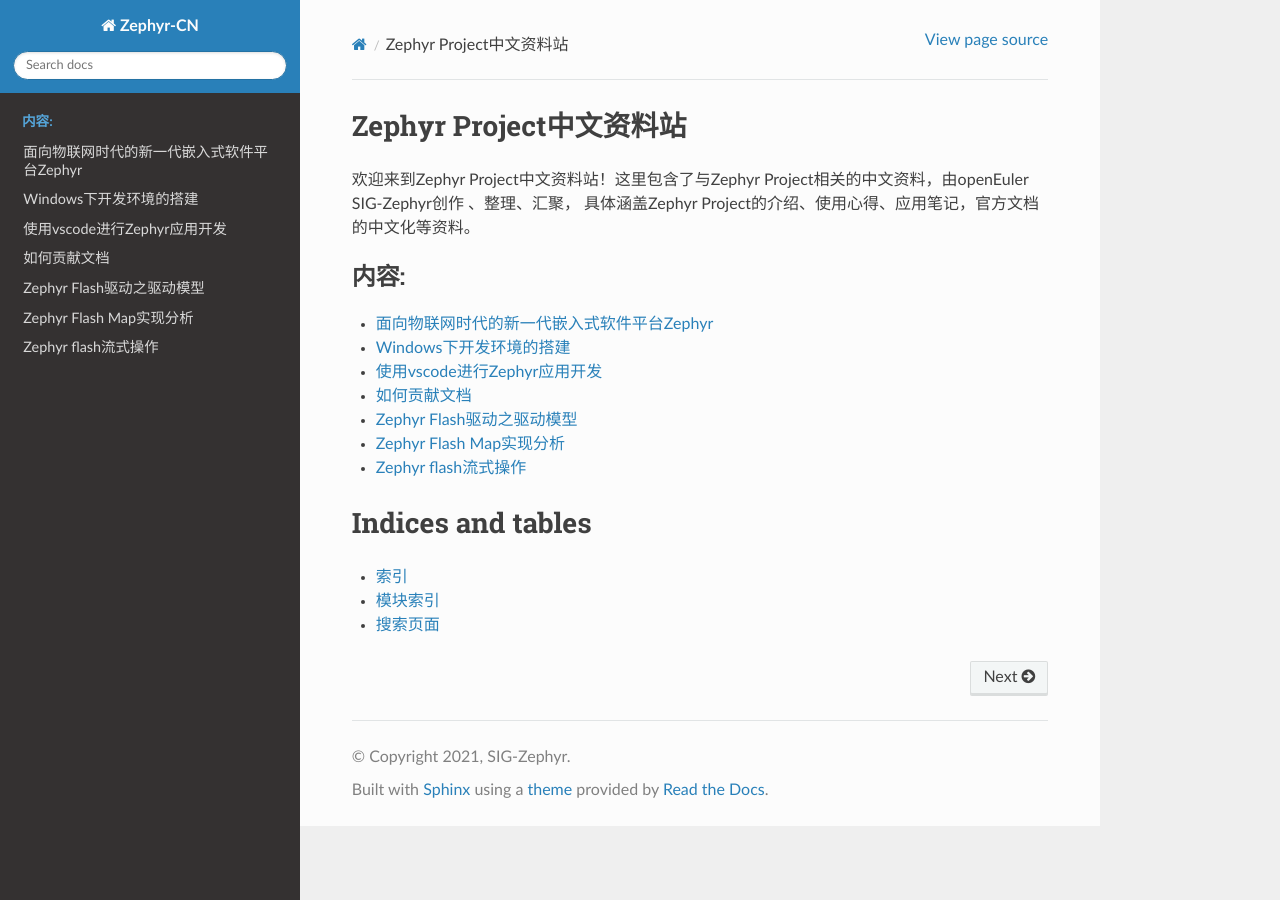
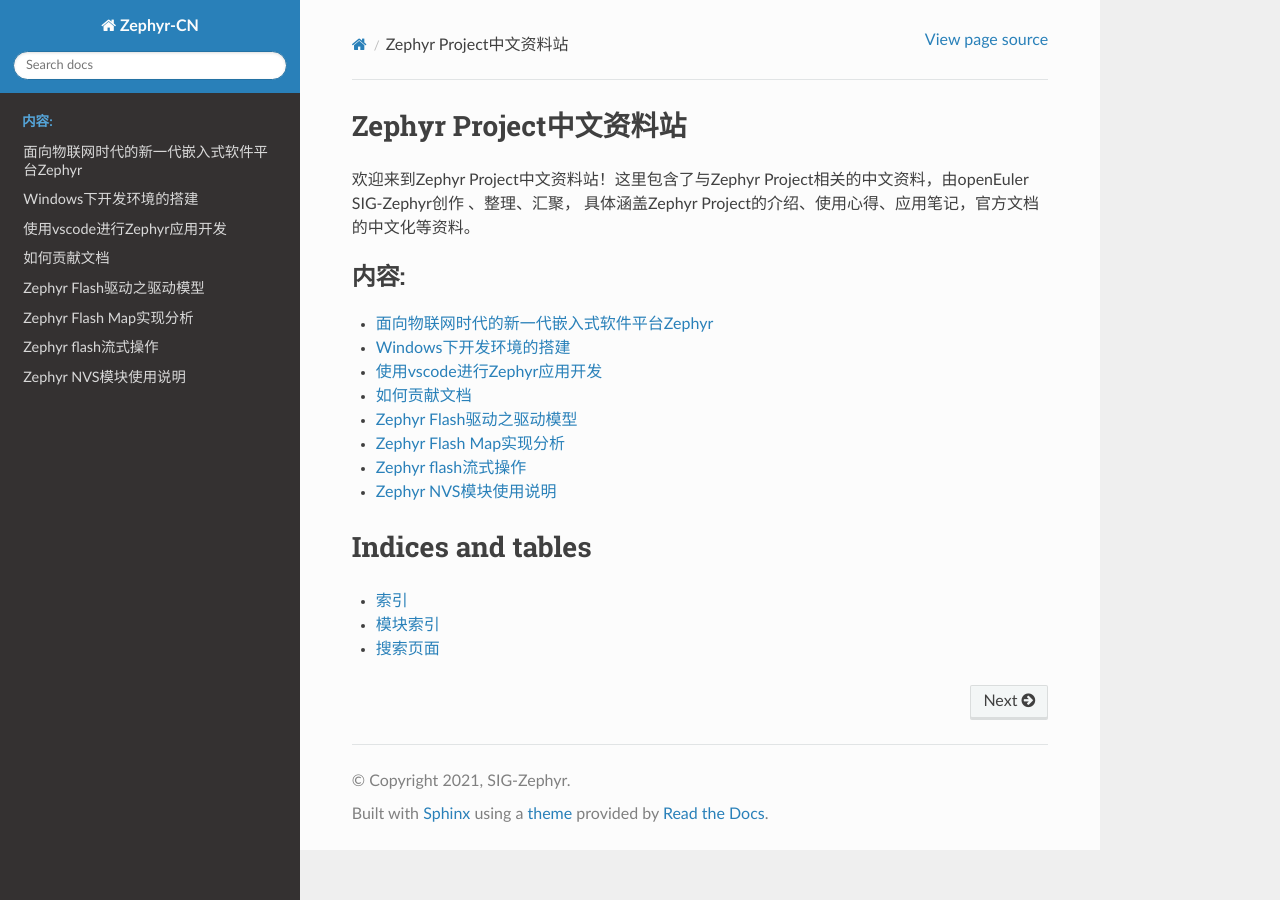
Before and after one commit to openeuler-mirror/zephyr-cn, a Sphinx documentation site: the page built from doc/source/index.rst, in a window 1280 px wide. Built offline with Sphinx 7.4.7 and the Read the Docs theme 2.0.0, drawn with Linux system fonts in a browser that asks for light colours; part of the change alters nothing that is shown.

Commit message:
doc: use nvs
explains how to use the nvs subsystem.

Signed-off-by: Frank Li <lgl88911@163.com>

```diff
--- /dev/null
+++ b/doc/source/develop/subsys/storage/nvs.rst
@@ -0,0 +1,205 @@
+.. _develop_subsys_storage_nvs:
+
+Zephyr NVS模块使用说明
+#########################
+
+NVS是非易失性存储的简写, 而Zephyr中的NVS单只是对Flash功能进行包装，并提供一个“识别号-数据”对的访问接口，用于存储系统中经常改变的数据。例如播放器的音量，当前的环境噪声，设备重启的次数。我们知道在Flash上写入数据是需要先擦除，而Flash的擦除次数是有限制的，引入NVS的目的是通过Flash的空间换取Flash不被频繁的擦除，并均衡使用Flash的磨损。
+
+Zephyr的NVS基本构成如下：
+
+NVS以扇区(sector)为单位管理Flash，一个扇区包含一个或以上的Flash页，扇区必须按照Flash的页大小对齐。NVS至少要2个扇区，NVS永远维持一个空扇区做记录回收用，NVS写入记录的数据小于一个扇区。
+
+NVS数据以记录为单位，一条记录就是一个id-data对。在NVS中以唯一id来标识记录。id的长度为16bit，最大0xFFFF被作为特殊用途，也就是说NVS可以存储的数据条目不能超过65535条。
+
+NVS写入记录时不会擦除原来的记录，而是先检查NVS上已有记录，如果有相同的id-data对就不进行写入，如果没有则进行写入。所以NVS内可能会存在多条id相同的记录。
+
+NVS读出记录时，会读出指定id最近的一条写入记录。
+
+接口
+====
+
+基于\ ``include/fs/nvs.h``\进行注释分析
+
+.. code:: c
+
+    /**
+    * @brief nvs_init
+    *
+    * 在Flash上初始化NVS文件系统.
+    *
+    * @param fs 指向nvs
+    * @param dev_name Flash设备名
+    * @retval 0 表示成功
+    * @retval 负数为失败返回的errno
+    */
+    int nvs_init(struct nvs_fs *fs, const char *dev_name);
+
+    /**
+    * @brief nvs_clear
+    *
+    * 清除NVS文件系统
+    * @param fs 指向nvs
+    * @retval 0 表示成功
+    * @retval 负数为失败返回的errno
+    */
+    int nvs_clear(struct nvs_fs *fs);
+
+    /**
+    * @brief nvs_write
+    *
+    * 向nvs写入一条记录.
+    *
+    * @param fs 指向nvs
+    * @param id 记录的ID
+    * @param data 要被写入记录的数据
+    * @param len 被写入的长度
+    * @return 返回实际的写入数据长度，应该和len相等，当返回0时表示找到相同的id-data，无需再次写入。负数为失败返回的errno。
+    */
+    ssize_t nvs_write(struct nvs_fs *fs, uint16_t id, const void *data, size_t len);
+
+    /**
+    * @brief nvs_delete
+    *
+    * 从nvs中删除一条记录
+    *
+    * @param fs 指向nvs
+    * @param id 删除记录的ID
+    * @retval 0 表示成功
+    * @retval 负数为失败返回的errno
+    */
+    int nvs_delete(struct nvs_fs *fs, uint16_t id);
+
+    /**
+    * @brief nvs_read
+    *
+    * 从nvs中读出一条记录.
+    *
+    * @param fs 指向nvs
+    * @param id 要读出记录的ID
+    * @param data 被读出的数据
+    * @param len 读出数据的长度
+    *
+    * @return 返回实际的读出数据长度，应该和len想等。当返回值大于len时表示该条记录还有数据没有读完。负数为失败返回的errno。
+    */
+    ssize_t nvs_read(struct nvs_fs *fs, uint16_t id, void *data, size_t len);
+
+    /**
+    * @brief nvs_read_hist
+    *
+    * 读NVS内的历史记录
+    *
+    * @param fs 指向nvs
+    * @param id 要读出记录的ID
+    * @param data 被读出的数据
+    * @param len 读出数据的长度
+    * @param cnt 历史计数器，0表示最近的一个
+    *
+    * @return 返回实际的读出数据长度，应该和len想等。当返回值大于len时表示该条记录还有数据没有读完。负数为失败返回的errno。
+    */
+    ssize_t nvs_read_hist(struct nvs_fs *fs, uint16_t id, void *data, size_t len, uint16_t cnt);
+
+    /**
+    * @brief nvs_calc_free_space
+    *
+    * 计算NVS剩余可用空间.
+    *
+    * @param fs 指向nvs
+    *
+    * @return 返回NVS上可用空间的大小.如果返回负数则为错误的errno
+    */
+    ssize_t nvs_calc_free_space(struct nvs_fs *fs);
+
+
+使用
+====
+
+默认情况下NVS是被禁用的，通过下面配置项可以启用NVS
+
+.. code:: kconfig
+
+    # 启用NVS
+    CONFIG_NVS=y
+
+    # NVS依赖Flash，需要启用Flash驱动
+    CONFIG_FLASH=y
+    CONFIG_FLASH_PAGE_LAYOUT=y
+
+    # 当使用的flash地址空间被MPU保护时，需要配置允许对应地址空间被写入
+    CONFIG_MPU_ALLOW_FLASH_WRITE=y
+
+
+以下示例代码展示了如何使用nvs记录系统启动的次数和检查系统是否正常关机。
+
+.. code:: c
+
+    #define REBOOT_COUNT_ID 0
+    #define POWER_NORMAL_ID 1
+    #define FLASH_LABLE "FLASH_ESP32C3"
+    struct nvs_fs fs;
+    struct flash_pages_info info;
+    uint16_t reboot_cnt = 0;
+    bool power_normal = false;
+
+    const struct device *flash_dev = device_get_binding(FLASH_LABLE);
+
+    flash_get_page_info_by_offs(flash_dev, fs.offset, &info);
+
+    // nvs放到flash的0x250000处，每个扇区使用一个flash页面，nvs总计3个扇区
+    fs.offset = 0x250000
+    fs.sector_size = info.size;
+    fs.sector_count = 3U;
+
+    // 初始化nvs
+    rc = nvs_init(&fs, FLASH_LABLE);
+    if (rc) {
+        printk("Flash Init failed\n");
+        return;
+    }
+
+    // 读出上一次reboot count，如果存在做一次加1
+    rc= nvs_read(&fs, REBOOT_COUNT_ID, &reboot_cnt, sizeof(reboot_cnt));
+    if(rc == sizeof(reboot_cnt)){
+        reboot_cnt++;
+    }else{
+        reboot_cnt = 0;
+    }
+
+    // 更新重启的次数
+    nvs_write(&fs, REBOOT_COUNT_ID, &reboot_cnt, sizeof(reboot_cnt));
+
+    //读出关机记录
+    rc= nvs_read(&fs, POWER_NORMAL_ID, &power_normal, sizeof(power_normal));
+    if(rc == sizeof(power_normal)){
+        //删除关机记录
+        nvs_delete(&fs, POWER_NORMAL_ID);
+    }
+
+    if(power_normal == true){
+            // 正常关机处理
+    }else{
+            // 异常关机处理
+    }
+
+    // 处理
+    switch(status){
+        case DO_SOMTING:
+        break;
+        case POWER_OFF:
+        //关机流程，写入正常关机标记
+        nvs_write(&fs, POWER_NORMAL_ID, &power_normal, sizeof(power_normal));
+        //进行关机处理
+        break;
+        case NVS_FORMAT:
+        //清除NVS文件系统
+        nvs_clear(&fs);
+        break;
+        default:
+        break;
+    }
+
+
+
+参考
+====
+
+https://docs.zephyrproject.org/latest/reference/storage/nvs/nvs.html
--- a/doc/source/index.rst
+++ b/doc/source/index.rst
@@ -21,6 +21,7 @@ Zephyr Project中文资料站
    develop/driver/flash_introduction.rst
    develop/subsys/storage/flash_map.rst
    develop/subsys/storage/flash_stream.rst
+   develop/subsys/storage/nvs.rst
 
 
 
```
